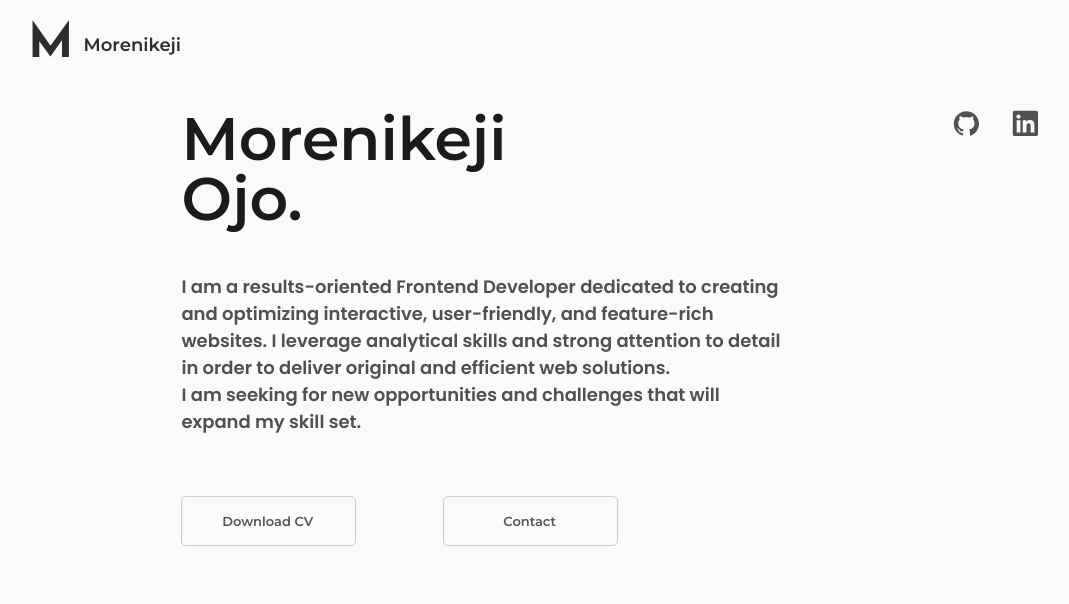
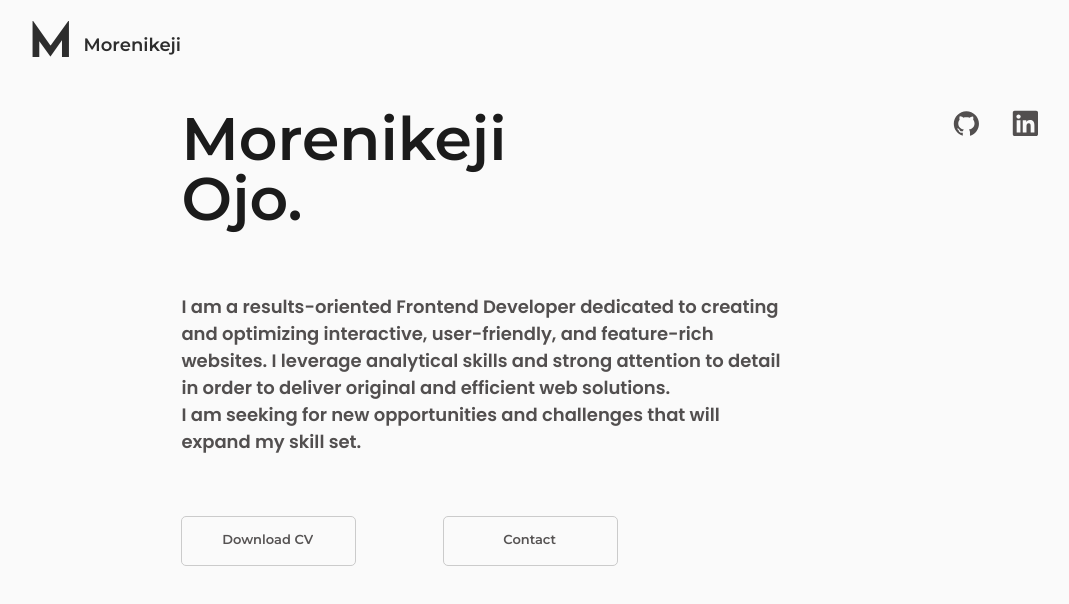
Before and after one commit to Keji-so/portfolio, a Next.js app: page /about in a window 1280 px wide. Shown: the top 604 px of the page, without its empty margins (22-1091 px from the left). Built offline with nearby package versions, Linux system fonts and the light colour scheme.

Commit message:
fixed overflow

```diff
--- a/pages/_app.js
+++ b/pages/_app.js
@@ -24,13 +24,13 @@ const pageChange = {
   }
   };
 
-
+  // exit="exit"  key={router.route} initial="pageInitial" animate="pageAnimate" variants={pageChange}
 
 
 function MyApp({ Component, pageProps, router }) {
   return (
     <AnimatePresence exitBeforeEnter>
-      <motion.div exit="exit"  key={router.route} initial="pageInitial" animate="pageAnimate" variants={pageChange} >
+      <motion.div >
           <Component {...pageProps} />
       </motion.div>
     </AnimatePresence>
--- a/styles/About.module.scss
+++ b/styles/About.module.scss
@@ -29,6 +29,7 @@
             max-width: 40%;
             line-height: 60px;
            font-family: 'Montserrat', sans-serif;
+           padding-bottom: 20px;
 
            @include bp(mobile) {
                 font-size: 30px;
@@ -156,6 +157,11 @@
                         display: flex;
                         transform: translateY(0);
                         transition: transform 0.3s ease-out;
+                        overflow-x: visible;
+
+                        &::-webkit-scrollbar {
+                            display: none;
+                        }
 
 
 
--- a/styles/Home.module.scss
+++ b/styles/Home.module.scss
@@ -22,7 +22,7 @@
 
     @include bp(mobile) {
         width: 100%;
-        height: 80vh;
+        height: 70vh;
         margin-top: 15%;
     }
 
--- a/styles/globals.scss
+++ b/styles/globals.scss
@@ -8,6 +8,7 @@
   margin: 0;
   padding: 0;
   background: #fafafa;
+  overflow-x: hidden;
 
 }
 
```
